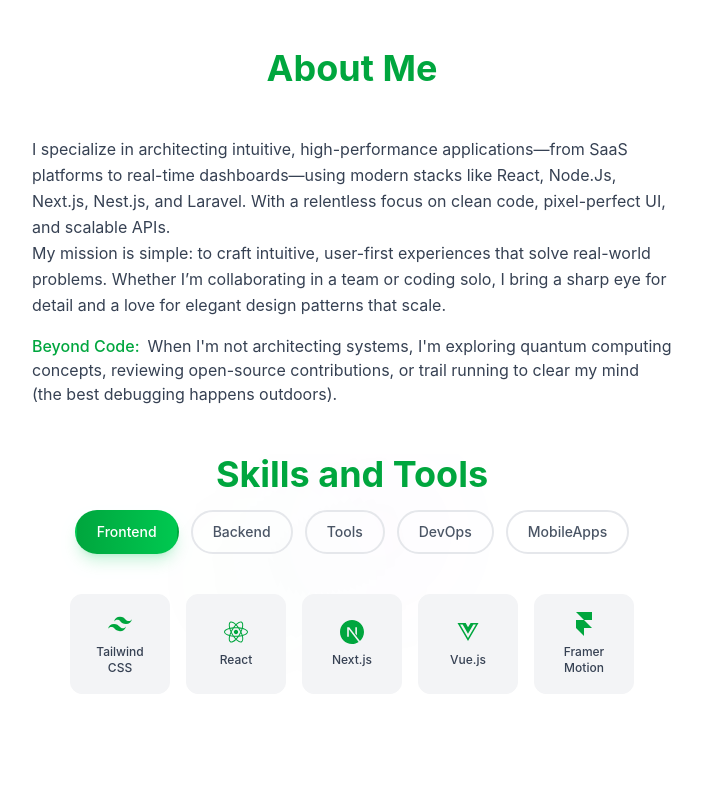
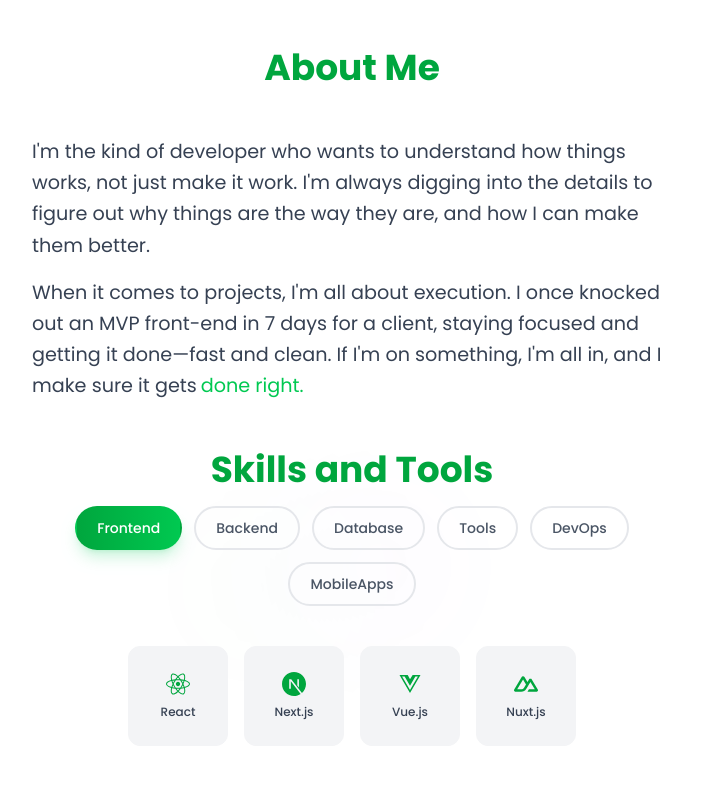
Before and after one commit to solomon-mh/solomon-muhye, a React (Vite) app: page / in a window 1280 px wide. Shown: the part 880-1680 px from the top of the page, without its empty margins (288-990 px from the left). Built offline with nearby package versions, Linux system fonts and the light colour scheme.

Commit message:
"Refactor About, update Experience, enhance styles, and improve SkillsAndTools."

```diff
--- a/src/components/About.tsx
+++ b/src/components/About.tsx
@@ -15,26 +15,18 @@
           About Me
         </motion.h2>
         <p className="text-gray-700 dark:text-gray-300 leading-relaxed">
-          I specialize in architecting intuitive, high-performance
-          applications—from SaaS platforms to real-time dashboards—using modern
-          stacks like React, Node.Js, Next.js, Nest.js, and Laravel. With a
-          relentless focus on clean code, pixel-perfect UI, and scalable APIs.
+          I&apos;m the kind of developer who wants to understand how things
+          works, not just make it work. I&apos;m always digging into the details
+          to figure out why things are the way they are, and how I can make them
+          better.
         </p>
 
-        <p className="text-gray-700 dark:text-gray-300 leading-relaxed mb-4">
-          My mission is simple: to craft intuitive, user-first experiences that
-          solve real-world problems. Whether I’m collaborating in a team or
-          coding solo, I bring a sharp eye for detail and a love for elegant
-          design patterns that scale.
-        </p>
-
-        <p className="text-gray-700 dark:text-gray-300">
-          <span className="text-green-600 pr-2 dark:text-green-400 font-medium">
-            Beyond Code:
-          </span>
-          When I'm not architecting systems, I'm exploring quantum computing
-          concepts, reviewing open-source contributions, or trail running to
-          clear my mind (the best debugging happens outdoors).
+        <p className="text-gray-700 mt-4 dark:text-gray-300 leading-relaxed mb-4">
+          When it comes to projects, I&apos;m all about execution. I once
+          knocked out an MVP front-end in 7 days for a client, staying focused
+          and getting it done—fast and clean. If I&apos;m on something, I&apos;m
+          all in, and I make sure it gets
+          <span className="text-green-500 mx-1">done right.</span>
         </p>
       </div>
     </section>
--- a/src/components/Experience.tsx
+++ b/src/components/Experience.tsx
@@ -24,7 +24,7 @@
   },
   {
     role: "Web Intern",
-    company: "ICT4D BIT, Bahirdat University",
+    company: "ICT4D BIT, Bahirdar University",
     period: "2021 – 2022",
     details:
       "Developed student internship portal, using React,Django and Postgres. Customisable student internship portal that allow student to get an internship opportunity through our portal.learned and implemented Git workflows, REST APIs, and agile collaboration.",
--- a/src/components/FloatingMenu.tsx
+++ b/src/components/FloatingMenu.tsx
@@ -91,17 +91,7 @@
                       onHoverStart={() => setActiveItem(item.label)}
                       onHoverEnd={() => setActiveItem(null)}
                     >
-                      <div className="relative">
-                        {item.icon}
-                        {activeItem === item.label && (
-                          <motion.span
-                            className="absolute -bottom-1 left-1/2 w-1 h-1 bg-green-500 rounded-full"
-                            initial={{ scale: 0 }}
-                            animate={{ scale: 1 }}
-                            exit={{ scale: 0 }}
-                          />
-                        )}
-                      </div>
+                      <div className="relative">{item.icon}</div>
                       <span className="text-xs mt-1 font-medium">
                         {item.label}
                       </span>
--- a/src/components/Footer.tsx
+++ b/src/components/Footer.tsx
@@ -5,7 +5,7 @@
   return (
     <footer className="relative px-4 pt-12 pb-6 text-center bg-white dark:bg-black text-gray-600 dark:text-gray-400">
       {/* Top Gradient Border */}
-      <div className="absolute top-0 left-0 w-full h-1 bg-gradient-to-r from-green-400 via-emerald-500 to-green-400 animate-pulse" />
+      <div className="absolute top-0 left-0 w-full h-[2px] bg-gradient-to-r from-green-400 via-emerald-500 to-green-400" />
 
       {/* Social Links */}
       <div className="flex justify-center gap-6 mb-4">
--- a/src/components/Projects.tsx
+++ b/src/components/Projects.tsx
@@ -31,7 +31,7 @@
                 <h3 className="text-xl font-semibold text-green-600 dark:text-green-400">
                   {proj.title}
                 </h3>
-                <p className="text-sm text-gray-700 dark:text-gray-300 mt-2 mb-4">
+                <p className="text-base text-gray-700 dark:text-gray-300 mt-2 mb-4">
                   {proj.description}
                 </p>
                 <div className="flex flex-wrap gap-2 text-xs text-white">
--- a/src/components/SkillsAndTools.tsx
+++ b/src/components/SkillsAndTools.tsx
@@ -8,9 +8,9 @@
   FaLaravel,
   FaAws,
   FaVuejs,
+  FaPhp,
 } from "react-icons/fa";
 import {
-  SiTailwindcss,
   SiPostman,
   SiVercel,
   SiMongodb,
@@ -19,21 +19,29 @@
   SiRender,
   SiNetlify,
   SiNextdotjs,
-  SiFramer,
   SiReact,
   SiFlutter,
+  SiNuxtdotjs,
+  SiExpress,
+  SiMysql,
 } from "react-icons/si";
 
-type SkillCategory = "Frontend" | "Backend" | "Tools" | "DevOps" | "MobileApps";
+type SkillCategory =
+  | "Frontend"
+  | "Backend"
+  | "Database"
+  | "Tools"
+  | "DevOps"
+  | "MobileApps";
 type SkillItem = { icon: JSX.Element; label: string };
 type SkillData = Record<SkillCategory, SkillItem[]>;
 
 const skillData: SkillData = {
   Frontend: [
-    {
-      icon: <SiTailwindcss />,
-      label: "Tailwind CSS",
-    },
+    // {
+    //   icon: <SiTailwindcss />,
+    //   label: "Tailwind CSS",
+    // },
     { icon: <FaReact />, label: "React" },
     {
       icon: <SiNextdotjs />,
@@ -41,19 +49,24 @@
     },
     { icon: <FaVuejs />, label: "Vue.js" },
     {
-      icon: <SiFramer />,
-      label: "Framer Motion",
+      icon: <SiNuxtdotjs />,
+      label: "Nuxt.js",
     },
   ],
   Backend: [
     { icon: <FaNodeJs />, label: "Node.js" },
+    { icon: <SiExpress />, label: "Express" },
     { icon: <SiNestjs />, label: "NestJS" },
+    { icon: <FaPhp />, label: "PHP" },
     { icon: <FaLaravel />, label: "Laravel" },
+  ],
+  Database: [
+    { icon: <SiMysql />, label: "MySQL" },
+    { icon: <SiMongodb />, label: "MongoDB" },
     {
       icon: <SiPostgresql />,
       label: "PostgreSQL",
     },
-    { icon: <SiMongodb />, label: "MongoDB" },
   ],
   Tools: [
     { icon: <FaGitAlt />, label: "Git" },
--- a/src/index.css
+++ b/src/index.css
@@ -1,5 +1,11 @@
+@import url("https://fonts.googleapis.com/css2?family=Poppins:wght@400;500;600;700&display=swap");
 @import "tailwindcss";
 @custom-variant dark (&:where(.dark, .dark *));
+
+body {
+  font-family: "Poppins", sans-serif;
+  font-size: larger;
+}
 
 /* slow down react-toastify center slide animation */
 .Toastify_slide-enter {
```
